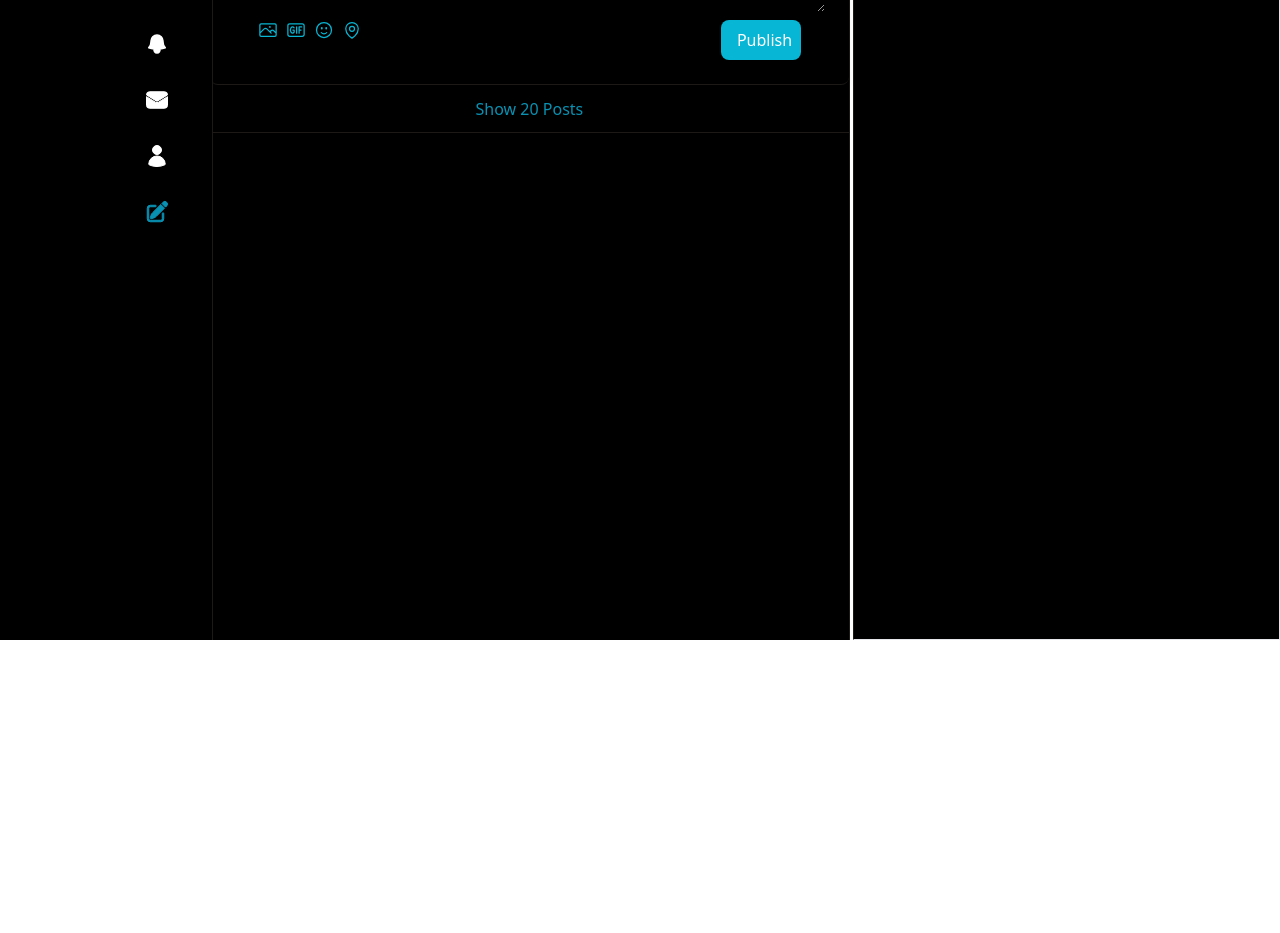
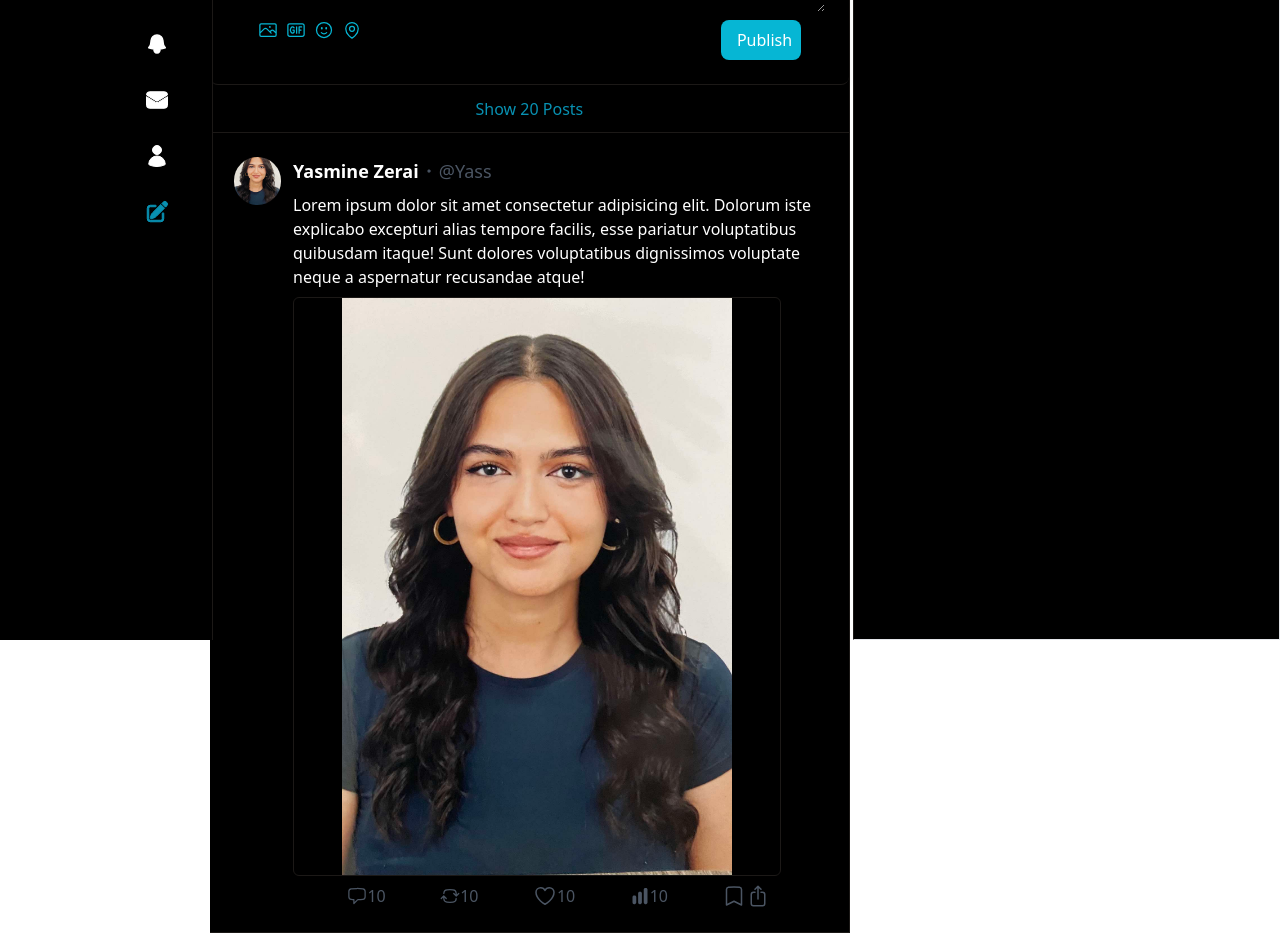
Before and after one commit to YasmineZerai/X-Clone, a React (Vite) app: page / in a window 1280 px wide. Shown: the part 160-1093 px from the top of the page. Before the commit the page ends 800 px from the top, so only its background shows below. Built offline with nearby package versions, Linux system fonts and the light colour scheme.

Commit message:
created timeline post

```diff
--- a/src/Timeline/timeline.tsx
+++ b/src/Timeline/timeline.tsx
@@ -1,11 +1,13 @@
 import Post from "./post";
 import ShowMoreButton from "./ShowMoreButton";
 import TimelineHeader from "./timelineHeader";
+import TimelinePost from "./timeLinePost";
 
 export default function Timeline(){
-    return (<div className="bg-black border-r ml-[16.4%] h-screen w-3/6 border-stone-900 flex flex-col align-top">
+    return (<div className="bg-black border-r ml-[16.4%] h-max w-3/6 border-stone-900 flex flex-col align-top">
         <TimelineHeader/>
         <Post/>
         <ShowMoreButton number={20}/>
+        <TimelinePost/>
     </div>)
 }
--- /dev/null
+++ b/src/Timeline/timelinePost.tsx
@@ -0,0 +1,50 @@
+import CommentIcon from "../icons/postIcons/commentIcon";
+import DotIcon from "../icons/postIcons/dotIcon";
+import HeartIcon from "../icons/postIcons/heartIcon";
+import RepostIcon from "../icons/postIcons/repostIcon";
+import RetweetIcon from "../icons/postIcons/retweetIcon";
+import SaveIcon from "../icons/postIcons/saveIcon";
+import ViewsIcon from "../icons/postIcons/viewsIcon";
+
+export default function TimelinePost(){
+    return (<div className="w-full h-screen max-h-max flex justify-start p-6 gap-3 border-b border-stone-900">
+         <div
+        className="w-12 h-12 rounded-full bg-cover bg-center" style={{backgroundImage:`url('/src/pics/picture.jpg')`}}
+      ></div>
+      <div className="flex flex-col justify-start gap-2 w-11/12">
+        <div className="text-white flex items-center font-bold text-lg gap-2">
+            <p>Yasmine Zerai</p>
+            <span className="text-gray-600"><DotIcon/></span>
+            <p className="text-gray-600 font-normal">@Yass</p>
+
+        </div>
+        <p className="text-white"> Lorem ipsum dolor sit amet consectetur adipisicing elit. Dolorum iste explicabo excepturi alias tempore facilis, esse pariatur voluptatibus quibusdam itaque! Sunt dolores voluptatibus dignissimos voluptate neque a aspernatur recusandae atque!</p>
+        <div
+        className="w-11/12 h-screen bg-no-repeat rounded-md border border-stone-900 bg-contain bg-center" style={{backgroundImage:`url('/src/pics/picture.jpg')`}}
+      ></div>
+      <div className="flex justify-evenly">
+        <div className="flex text-gray-600 items-center">
+            <CommentIcon/>
+            <p>10</p>
+        </div>
+        <div className="flex text-gray-600 items-center">
+            <RetweetIcon/>
+            <p>10</p>
+        </div>
+        <div className="flex text-gray-600 items-center">
+            <HeartIcon/>
+            <p>10</p>
+        </div>
+        <div className="flex text-gray-600 items-center">
+            <ViewsIcon/>
+            <p>10</p>
+        </div>
+        <div className="flex text-gray-600 items-center">
+            <SaveIcon/>
+            <RepostIcon/>
+        </div>
+      </div>
+
+      </div>
+    </div>)
+}
--- /dev/null
+++ b/src/icons/postIcons/repostIcon.tsx
@@ -0,0 +1,18 @@
+export default function RepostIcon() {
+    return (
+      <svg
+        xmlns="http://www.w3.org/2000/svg"
+        fill="none"
+        stroke="currentColor"
+        strokeWidth="1.5"
+        className="size-6"
+        viewBox="0 0 24 24"
+      >
+        <path
+          strokeLinecap="round"
+          strokeLinejoin="round"
+          d="M9 8.25H7.5a2.25 2.25 0 00-2.25 2.25v9a2.25 2.25 0 002.25 2.25h9a2.25 2.25 0 002.25-2.25v-9a2.25 2.25 0 00-2.25-2.25H15m0-3l-3-3m0 0l-3 3m3-3V15"
+        ></path>
+      </svg>
+    );
+  }
--- /dev/null
+++ b/src/icons/postIcons/saveIcon.tsx
@@ -0,0 +1,18 @@
+export default function SaveIcon() {
+    return (
+      <svg
+        xmlns="http://www.w3.org/2000/svg"
+        fill="none"
+        stroke="currentColor"
+        strokeWidth="1.5"
+        className="size-6"
+        viewBox="0 0 24 24"
+      >
+        <path
+          strokeLinecap="round"
+          strokeLinejoin="round"
+          d="M17.593 3.322c1.1.128 1.907 1.077 1.907 2.185V21L12 17.25 4.5 21V5.507c0-1.108.806-2.057 1.907-2.185a48.507 48.507 0 0111.186 0z"
+        ></path>
+      </svg>
+    );
+  }
```
